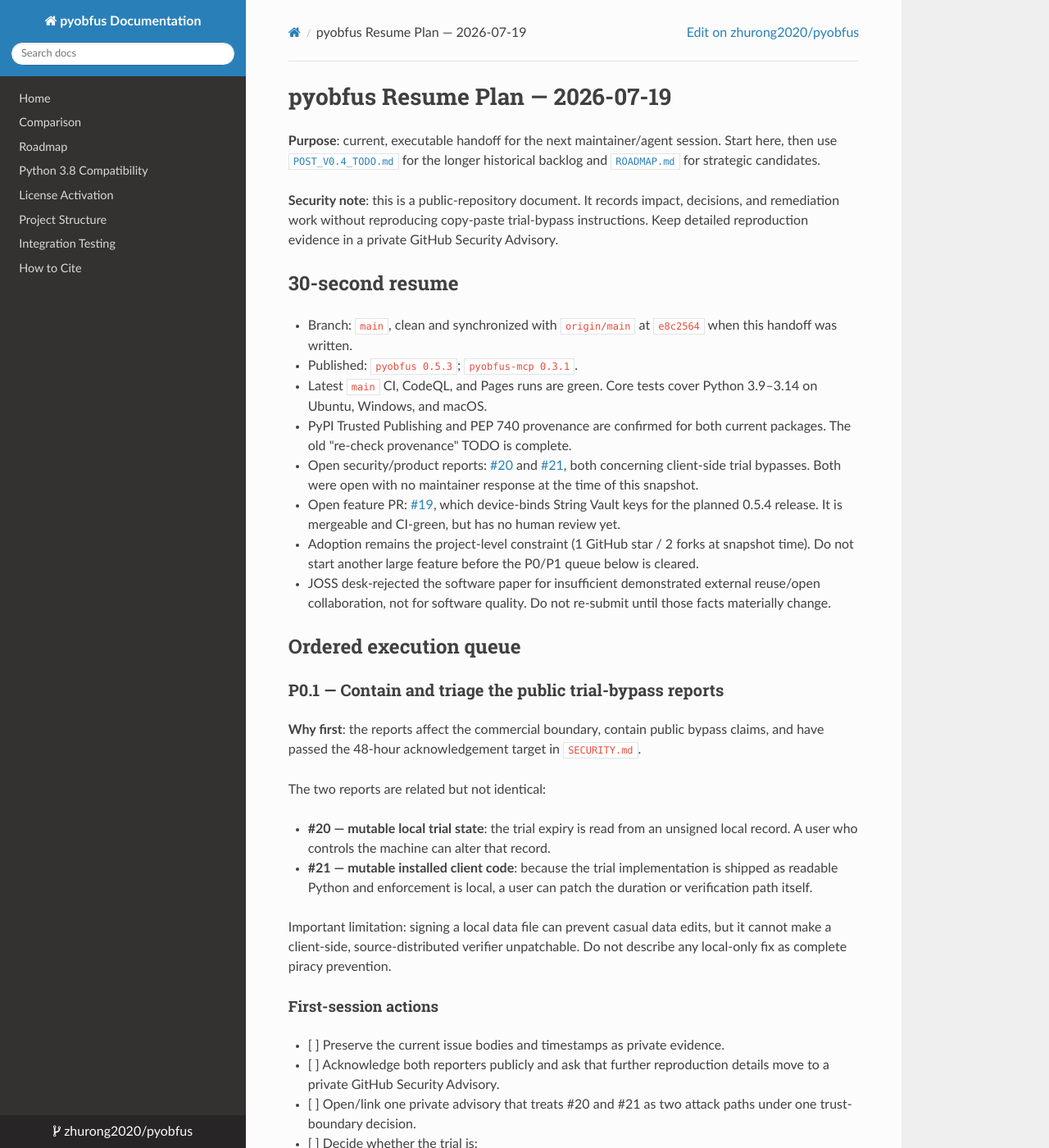
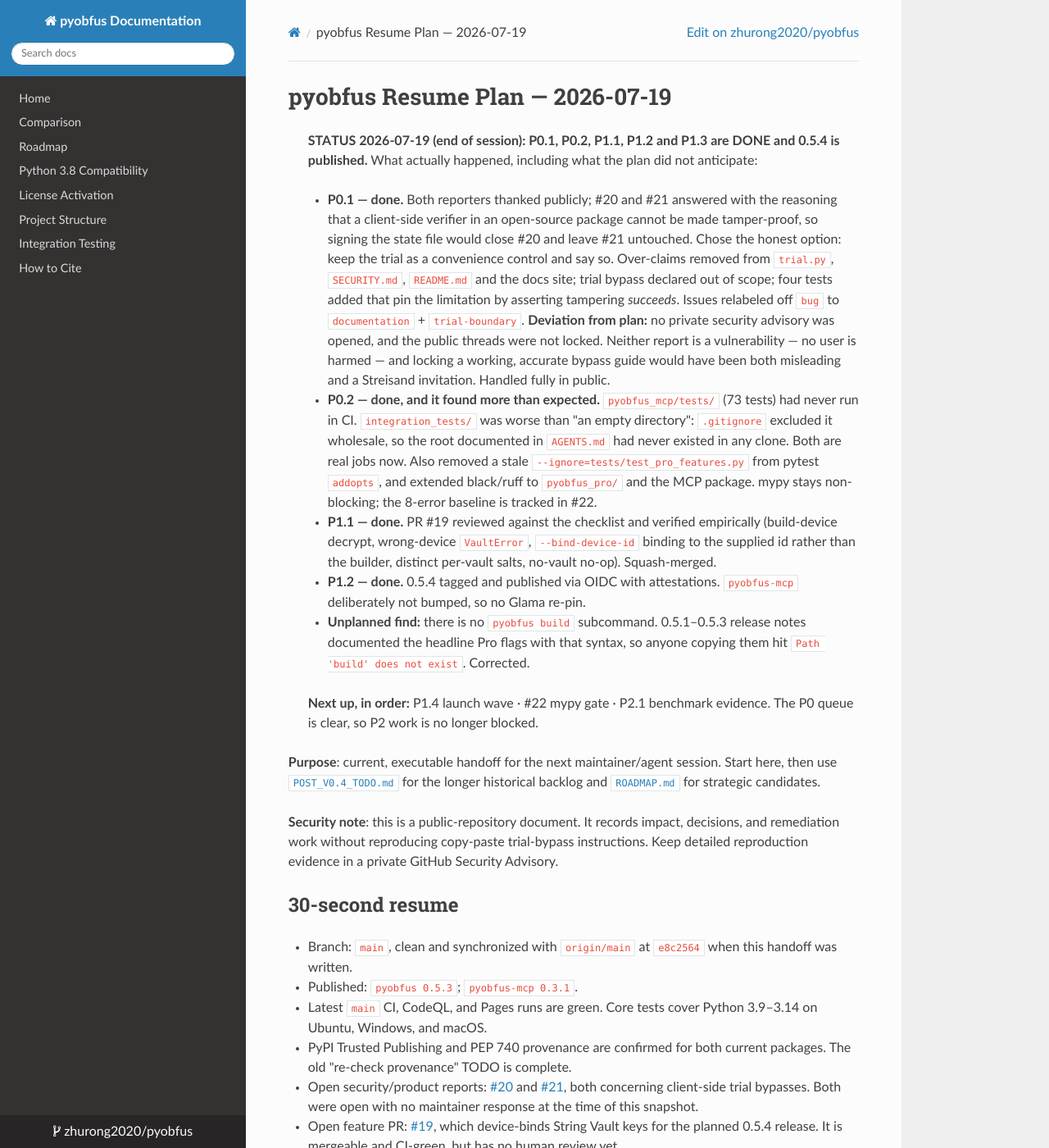
Before and after one commit to zhurong2020/pyobfus, an MkDocs documentation site: the page built from docs/RESUME_PLAN_2026-07-19.md, in a window 1280 px wide and 1400 px high. Shown: the whole window at 82% size. Built offline with MkDocs 1.6.1, drawn with Linux system fonts in a browser that asks for light colours; nearby versions of some CDN libraries.

Commit message:
docs: record 0.5.4 outcomes in the source-of-truth handoffs
RESUME_PLAN gets a status header covering what shipped and, more usefully,
what the plan did not anticipate: integration_tests/ was gitignored rather
than merely empty, and there is no 'pyobfus build' subcommand. Also records
the deliberate deviation on P0.1 — no private advisory, no locked threads,
because neither report is a vulnerability and locking an accurate bypass
guide would mislead.

POST_V0.4_TODO gets the closed vault-key scope boundary.

Co-Authored-By: Claude Opus 4.8 <noreply@anthropic.com>

```diff
--- a/docs/RESUME_PLAN_2026-07-19.md
+++ b/docs/RESUME_PLAN_2026-07-19.md
@@ -1,4 +1,40 @@
 # pyobfus Resume Plan — 2026-07-19
+
+> **STATUS 2026-07-19 (end of session): P0.1, P0.2, P1.1, P1.2 and P1.3 are
+> DONE and 0.5.4 is published.** What actually happened, including what the
+> plan did not anticipate:
+>
+> - **P0.1 — done.** Both reporters thanked publicly; #20 and #21 answered with
+>   the reasoning that a client-side verifier in an open-source package cannot
+>   be made tamper-proof, so signing the state file would close #20 and leave
+>   #21 untouched. Chose the honest option: keep the trial as a convenience
+>   control and say so. Over-claims removed from `trial.py`, `SECURITY.md`,
+>   `README.md` and the docs site; trial bypass declared out of scope; four
+>   tests added that pin the limitation by asserting tampering *succeeds*.
+>   Issues relabeled off `bug` to `documentation` + `trial-boundary`.
+>   **Deviation from plan:** no private security advisory was opened, and the
+>   public threads were not locked. Neither report is a vulnerability — no user
+>   is harmed — and locking a working, accurate bypass guide would have been
+>   both misleading and a Streisand invitation. Handled fully in public.
+> - **P0.2 — done, and it found more than expected.** `pyobfus_mcp/tests/`
+>   (73 tests) had never run in CI. `integration_tests/` was worse than "an
+>   empty directory": `.gitignore` excluded it wholesale, so the root
+>   documented in `AGENTS.md` had never existed in any clone. Both are real
+>   jobs now. Also removed a stale `--ignore=tests/test_pro_features.py` from
+>   pytest `addopts`, and extended black/ruff to `pyobfus_pro/` and the MCP
+>   package. mypy stays non-blocking; the 8-error baseline is tracked in #22.
+> - **P1.1 — done.** PR #19 reviewed against the checklist and verified
+>   empirically (build-device decrypt, wrong-device `VaultError`,
+>   `--bind-device-id` binding to the supplied id rather than the builder,
+>   distinct per-vault salts, no-vault no-op). Squash-merged.
+> - **P1.2 — done.** 0.5.4 tagged and published via OIDC with attestations.
+>   `pyobfus-mcp` deliberately not bumped, so no Glama re-pin.
+> - **Unplanned find:** there is no `pyobfus build` subcommand. 0.5.1–0.5.3
+>   release notes documented the headline Pro flags with that syntax, so
+>   anyone copying them hit `Path 'build' does not exist`. Corrected.
+>
+> **Next up, in order:** P1.4 launch wave · #22 mypy gate · P2.1 benchmark
+> evidence. The P0 queue is clear, so P2 work is no longer blocked.
 
 **Purpose**: current, executable handoff for the next maintainer/agent session.
 Start here, then use [`POST_V0.4_TODO.md`](POST_V0.4_TODO.md) for the longer
```
Also changed, not shown: docs/POST_V0.4_TODO.md (+13 -5 lines).
